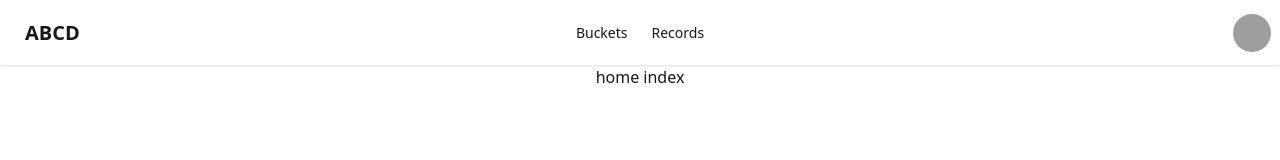
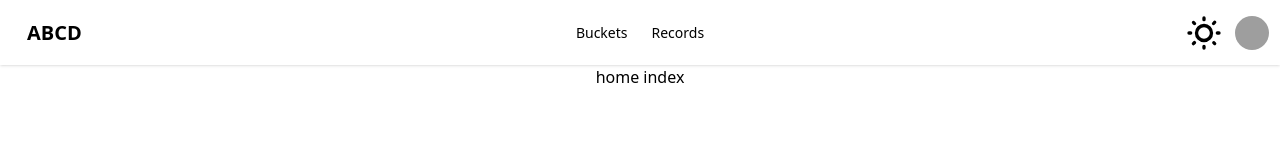
Before and after one commit to time1043/abcd, a Vue app: page / in a window 1280 px wide. Shown: the top 160 px of the page. Built offline with nearby package versions, Linux system fonts and the light colour scheme; grey boxes are pictures that could not be loaded; the HTML template or start-up script is replaced by a standard one.

Commit message:
feat: light/dark mode change

```diff
--- a/components.d.ts
+++ b/components.d.ts
@@ -22,5 +22,6 @@
     QuestionWrap: typeof import('./src/components/question/question-wrap.vue')['default']
     RouterLink: typeof import('vue-router')['RouterLink']
     RouterView: typeof import('vue-router')['RouterView']
+    ThemeController: typeof import('./src/components/theme-controller.vue')['default']
   }
 }
--- a/src/assets/main.css
+++ b/src/assets/main.css
@@ -1,5 +1,8 @@
 @import "tailwindcss";
-@plugin "daisyui";
+/* @plugin "daisyui"; */
+@plugin "daisyui" {
+  themes: light, dark;
+}
 
 /* @import './base.css'; */
 
--- a/src/components/layout/navbar.vue
+++ b/src/components/layout/navbar.vue
@@ -68,8 +68,10 @@
       </ul>
     </div>
 
-    <div class="navbar-end">
+    <div class="navbar-end gap-2">
       <!-- <a class="btn">Button</a> -->
+      <ThemeController />
+
       <div class="dropdown dropdown-end">
         <div tabindex="0" role="button" class="btn btn-ghost btn-circle avatar">
           <div class="w-10 rounded-full">
--- /dev/null
+++ b/src/components/theme-controller.vue
@@ -0,0 +1,32 @@
+<template>
+  <label class="swap swap-rotate">
+    <!-- this hidden checkbox controls the state -->
+    <input type="checkbox" class="theme-controller" value="dark" />
+
+    <!-- sun icon -->
+    <svg
+      class="swap-off h-10 w-10 fill-current"
+      xmlns="http://www.w3.org/2000/svg"
+      viewBox="0 0 24 24"
+    >
+      <path
+        d="M5.64,17l-.71.71a1,1,0,0,0,0,1.41,1,1,0,0,0,1.41,0l.71-.71A1,1,0,0,0,5.64,17ZM5,12a1,1,0,0,0-1-1H3a1,1,0,0,0,0,2H4A1,1,0,0,0,5,12Zm7-7a1,1,0,0,0,1-1V3a1,1,0,0,0-2,0V4A1,1,0,0,0,12,5ZM5.64,7.05a1,1,0,0,0,.7.29,1,1,0,0,0,.71-.29,1,1,0,0,0,0-1.41l-.71-.71A1,1,0,0,0,4.93,6.34Zm12,.29a1,1,0,0,0,.7-.29l.71-.71a1,1,0,1,0-1.41-1.41L17,5.64a1,1,0,0,0,0,1.41A1,1,0,0,0,17.66,7.34ZM21,11H20a1,1,0,0,0,0,2h1a1,1,0,0,0,0-2Zm-9,8a1,1,0,0,0-1,1v1a1,1,0,0,0,2,0V20A1,1,0,0,0,12,19ZM18.36,17A1,1,0,0,0,17,18.36l.71.71a1,1,0,0,0,1.41,0,1,1,0,0,0,0-1.41ZM12,6.5A5.5,5.5,0,1,0,17.5,12,5.51,5.51,0,0,0,12,6.5Zm0,9A3.5,3.5,0,1,1,15.5,12,3.5,3.5,0,0,1,12,15.5Z"
+      />
+    </svg>
+
+    <!-- moon icon -->
+    <svg
+      class="swap-on h-10 w-10 fill-current"
+      xmlns="http://www.w3.org/2000/svg"
+      viewBox="0 0 24 24"
+    >
+      <path
+        d="M21.64,13a1,1,0,0,0-1.05-.14,8.05,8.05,0,0,1-3.37.73A8.15,8.15,0,0,1,9.08,5.49a8.59,8.59,0,0,1,.25-2A1,1,0,0,0,8,2.36,10.14,10.14,0,1,0,22,14.05,1,1,0,0,0,21.64,13Zm-9.5,6.69A8.14,8.14,0,0,1,7.08,5.22v.27A10.15,10.15,0,0,0,17.22,15.63a9.79,9.79,0,0,0,2.1-.22A8.11,8.11,0,0,1,12.14,19.73Z"
+      />
+    </svg>
+  </label>
+</template>
+
+<script setup lang="ts"></script>
+
+<style scoped></style>
```
